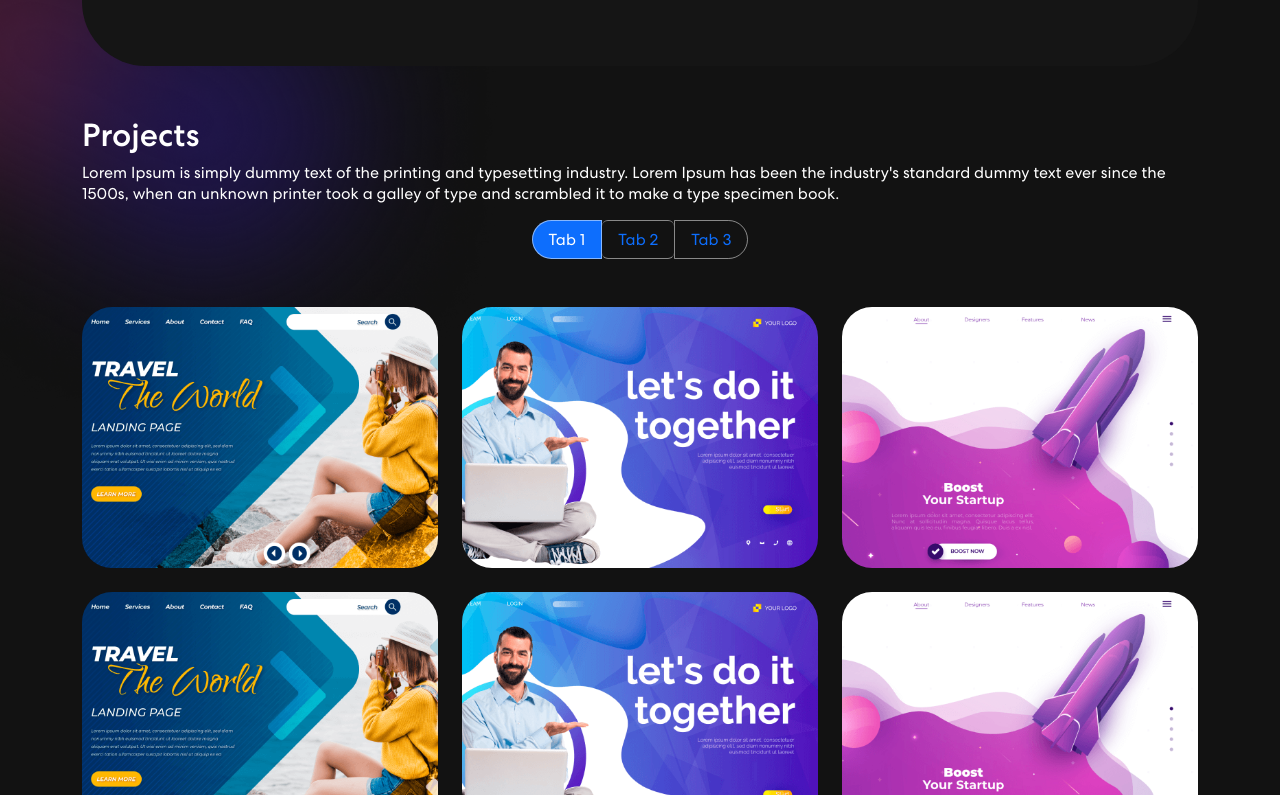
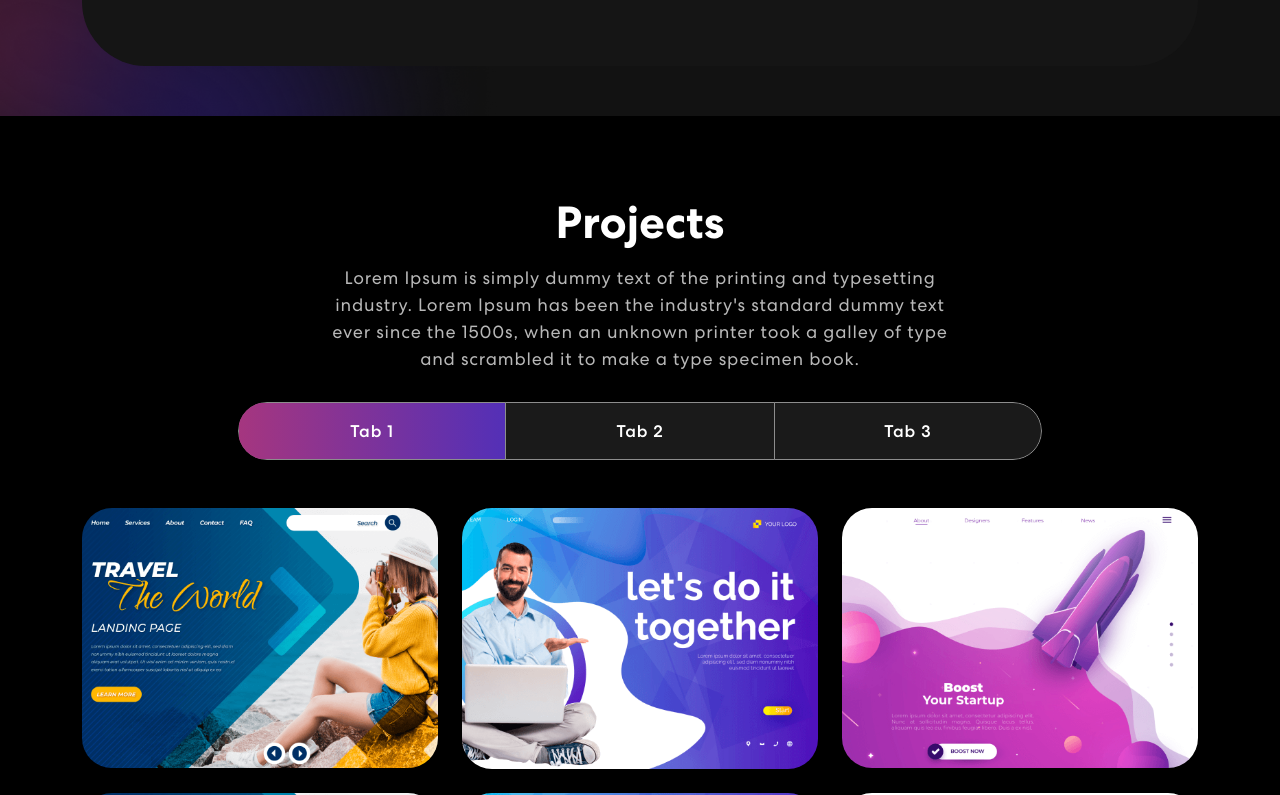
Before and after one commit to Eh-Duardo/portfolio-edu, a React (Create React App) app: page / in a window 1280 px wide. Shown: the part 1225-2020 px from the top of the page. Built offline with nearby package versions, Linux system fonts and the light colour scheme.

Commit message:
Correção de link na navbar

```diff
--- a/src/components/NavBar.js
+++ b/src/components/NavBar.js
@@ -41,7 +41,7 @@ export const NavBar = () => {
           <Nav className="me-auto">
             <Nav.Link href="#home" className={activeLink === 'home' ? 'active navbar-link' : 'navbar-link'} onClick={() => onUpdateActiveLink('home')}>Home</Nav.Link>
             <Nav.Link href="#skills" className={activeLink === 'skills' ? 'active navbar-link' : 'navbar-link'} onClick={() => onUpdateActiveLink('skills')}>Skills</Nav.Link>
-            <Nav.Link href="#projects" className={activeLink === 'projects' ? 'active navbar-link' : 'navbar-link'} onClick={() => onUpdateActiveLink('projects')}>Projects</Nav.Link>
+            <Nav.Link href="#project" className={activeLink === 'project' ? 'active navbar-link' : 'navbar-link'} onClick={() => onUpdateActiveLink('project')}>Projects</Nav.Link>
           </Nav>
           <span className="navbar-text">
             <div className="social-icon">
--- a/src/components/Projects.js
+++ b/src/components/Projects.js
@@ -42,7 +42,7 @@ export const Projects = () => {
   ];
 
   return (
-    <section className="projects" id="projects">
+    <section className="project" id="project">
       <Container>
         <Row>
           <Col size={12}>
```
